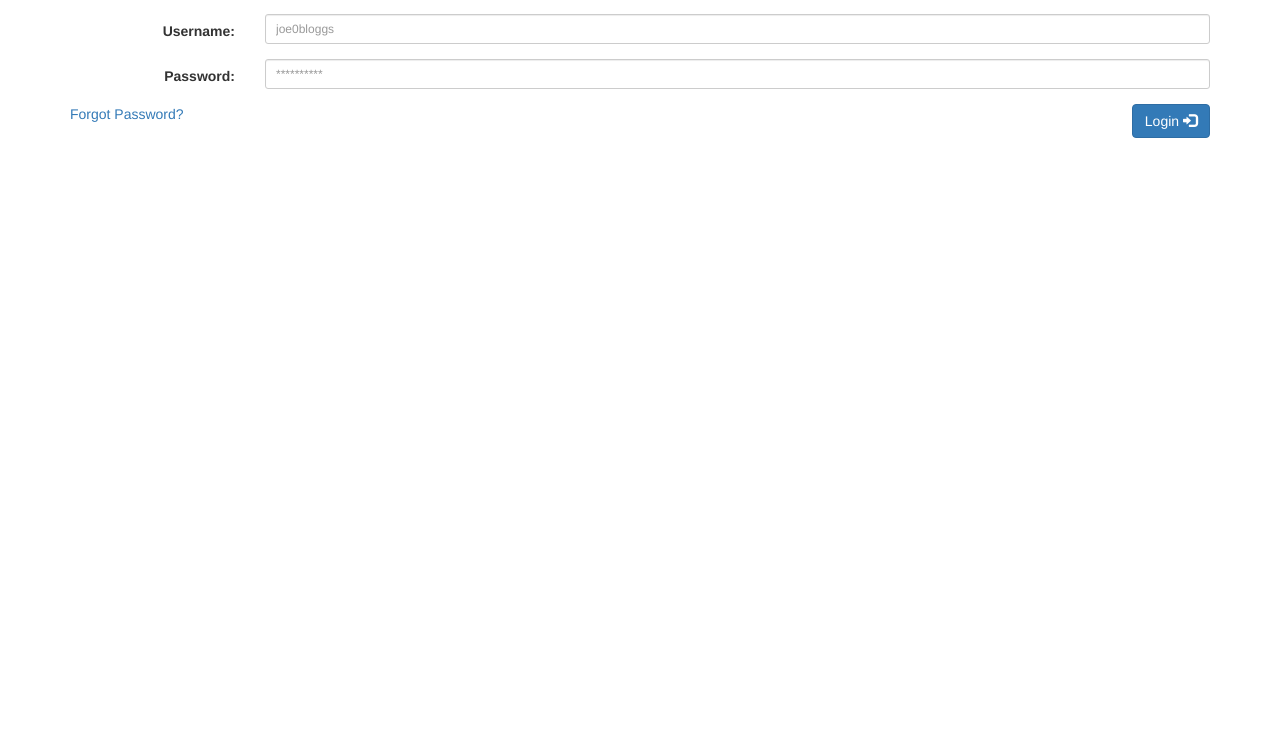
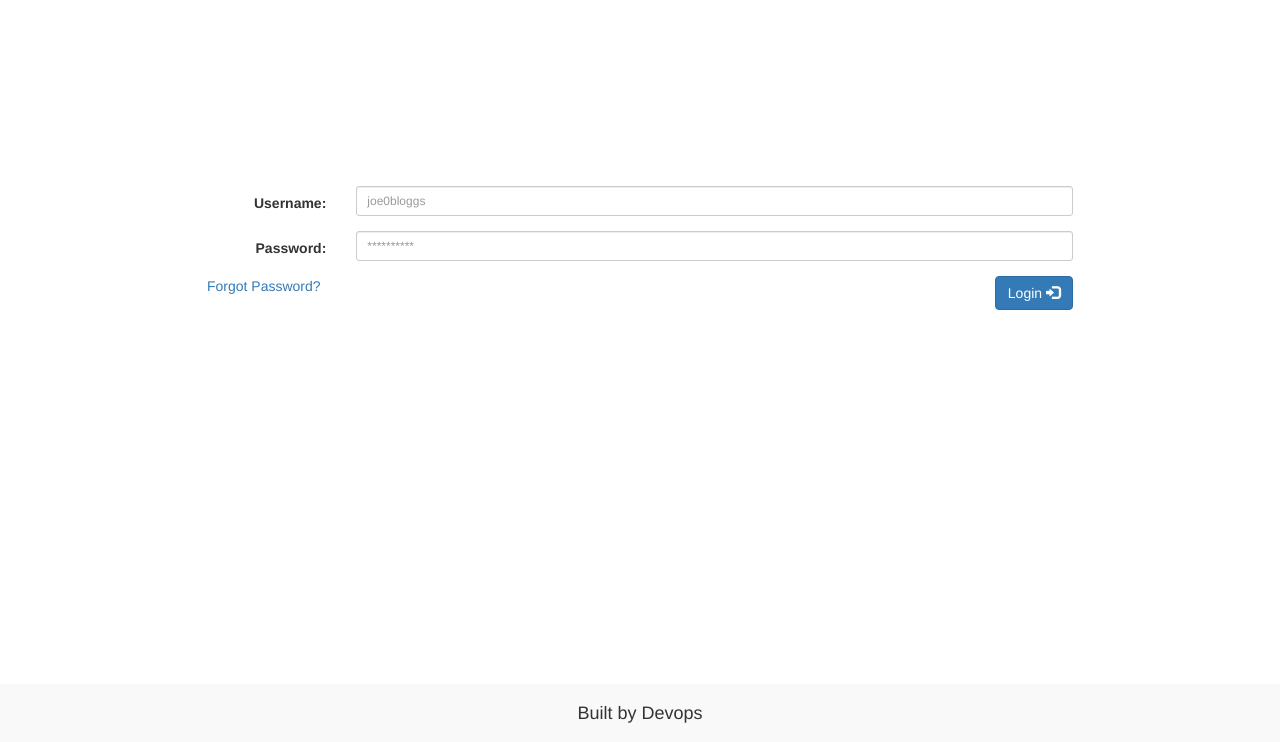
Before and after one commit to Femeo/checkmarxAndSonarqube, a website: page index.html in a window 1280 px wide. Shown: the part 58-800 px from the top of the page. Drawn offline with nearby package versions, Linux system fonts and the light colour scheme.

Commit message:
changes made to home screen

```diff
--- a/index.html
+++ b/index.html
@@ -20,7 +20,7 @@
     </div>
 </nav>
 
-<div class="container">
+<div class="container middle">
   <form role="form" class="form-horizontal" method="post" action="/login">
       <div class="form-group">
           <label class="control-label col-md-2">Username:</label>
@@ -44,6 +44,14 @@
     </form>
 </div>
 
+<div class="footer">
+    <div class="container">
+        <div class="builtBy">
+          <h4>Built by Devops</h4>
+        </div>
+    </div>
+</div>
+
       <script src="public/Javascript/bootstrap.js"/>
       <script src="public/Javascript/app.js"/>
   </body>
--- a/public/Stylesheets/app.css
+++ b/public/Stylesheets/app.css
@@ -3,3 +3,35 @@
   margin: auto;
   height: auto;
 }
+
+.footer, .page-wrap:after {
+  height: 58px;
+}
+
+.page-wrap {
+  min-height: 100%;
+  /* equal to footer height */
+  margin-bottom: -60px;
+}
+
+.footer {
+    background-color: rgb(249, 249, 249);
+    line-height: 3;
+    position: absolute;
+    bottom: 0;
+    width:100%;
+    padding: 5px;
+    font-weight: 700;
+}
+
+.builtBy{
+    display: inline-block;
+    width: 100%;
+    text-align: center;
+    padding:5px;
+}
+
+.middle {
+  margin-top: 15%;
+  width: 70%;
+}
```
